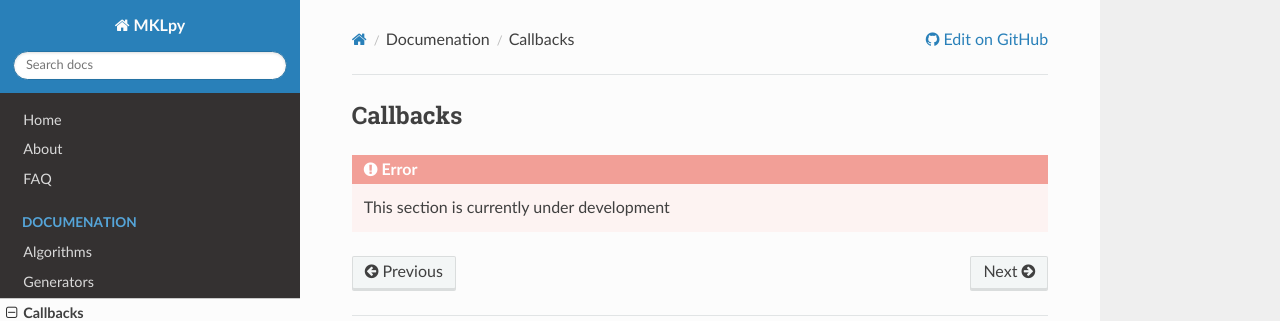
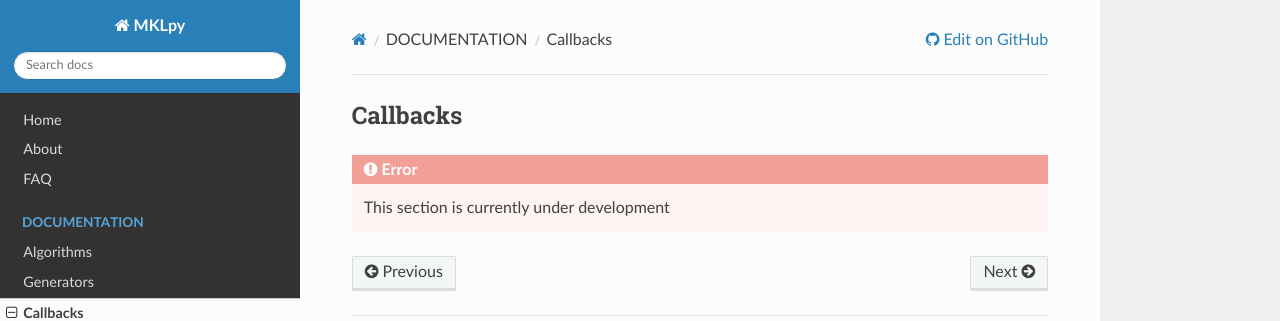
Before and after one commit to IvanoLauriola/MKLpy, an MkDocs documentation site: the page built from docs/callbacks.md, in a window 1280 px wide. Shown: the top 321 px of the page. Built offline with MkDocs 1.6.1, drawn with Linux system fonts in a browser that asks for light colours; nearby versions of some CDN libraries; some of the changed lines change nothing that is shown.

Commit message:
nav documentation fix

```diff
--- a/mkdocs.yml
+++ b/mkdocs.yml
@@ -16,12 +16,12 @@ nav:
   - Home: index.md
   - About: about.md
   - FAQ: faq.md
-  - Documenation:
+  - DOCUMENTATION:
     - Algorithms: algorithms.md
     - Generators: generators.md
     - Callbacks: callbacks.md
     - Scheduler: scheduler.md
-  - Examples:
+  - EXAMPLES:
     - Basic usage: examples_basic.md
     - Training   : examples_training.md
 
```
